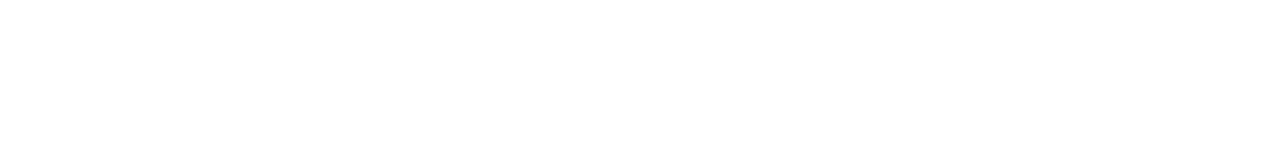
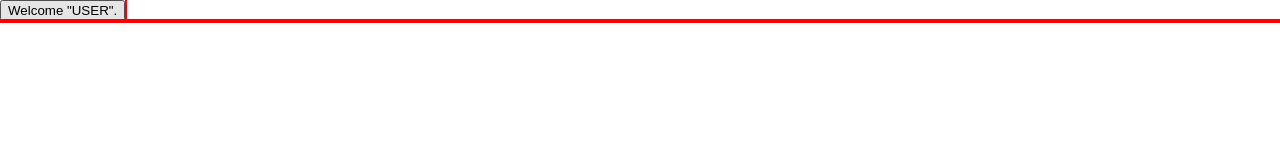
Before and after one commit to RandomUser04329/ToDo-List, a website built with webpack: page src/ToDoList.html in a window 1280 px wide. Built offline with nearby package versions, Linux system fonts and the light colour scheme.

Commit message:
Getting a grasp on the new way of creating a Site

```diff
--- a/src/ToDoList.html
+++ b/src/ToDoList.html
@@ -1,5 +1,6 @@
 <!DOCTYPE html>
 <html lang="en">
+
 
 <head>
     <meta charset="UTF-8">
@@ -7,7 +8,20 @@
     <title>ListIt</title>
 </head>
 
+
+
+
 <body>
+    <div class = "MainPage">
+        <header class = "HeaderSection">
+            <button class = "WelcomeHeader">Welcome "USER".</button>
+        </header>
 
+
+
+        <footer class = "FooterSection">
+
+        </footer>
+    </div>
 </body>
 </html>
--- a/src/style.css
+++ b/src/style.css
@@ -0,0 +1,15 @@
+* {
+    outline: 2px solid red;
+}
+
+body {
+    margin: 0;
+    border: 0;
+    height: 100vh;
+}
+
+.MainPage {
+    margin: 0;
+    border: 0;
+    height: auto;
+}
--- a/webpack.config.js
+++ b/webpack.config.js
@@ -3,7 +3,7 @@
 
 module.exports = {
     mode: "development",
-    entry: "./src/start.js",
+    entry: "./src/HomeFile.js",
     output: {
         filename: "main.js",
         path: path.resolve(__dirname, "output"),
```
Also changed, not shown: output/index.html, output/main.js, src/HomeFile.js (line endings or trailing spaces), src/MakeAProject.js (added), src/MakeATask.js (added).
